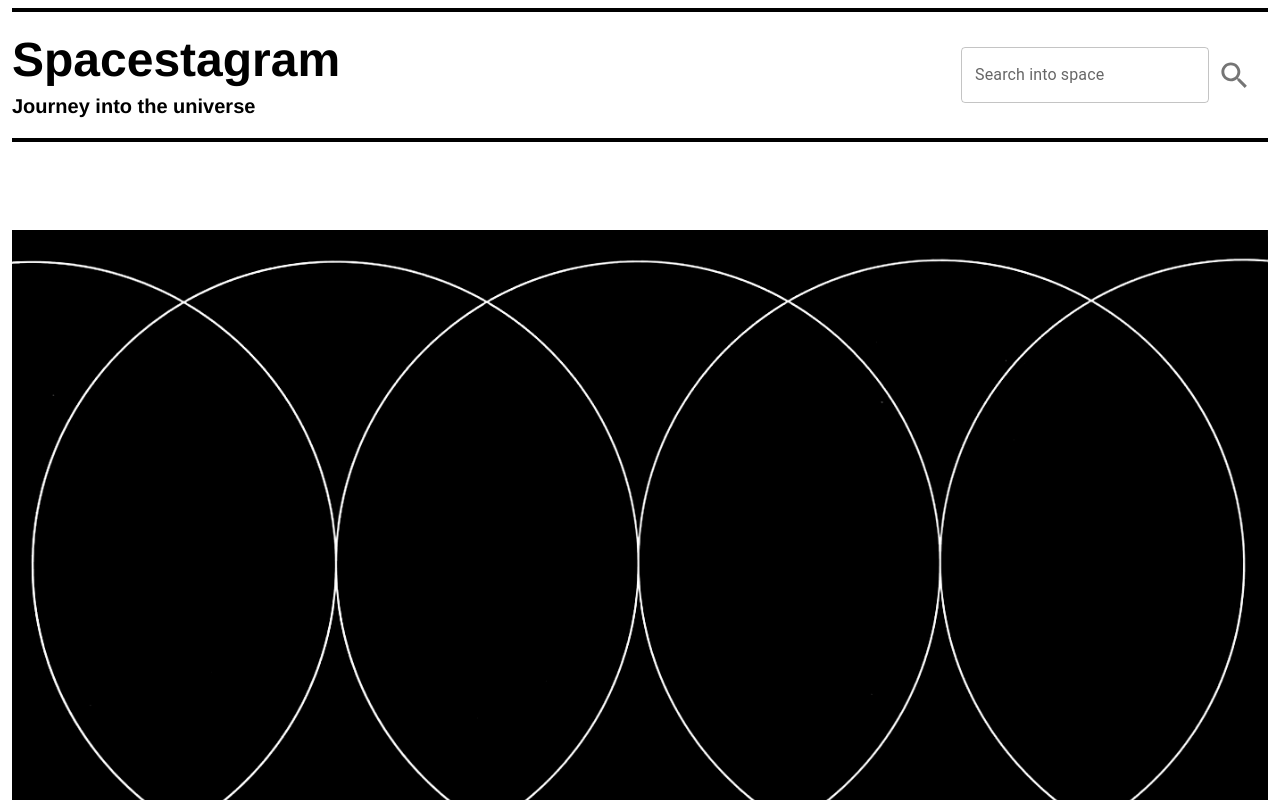
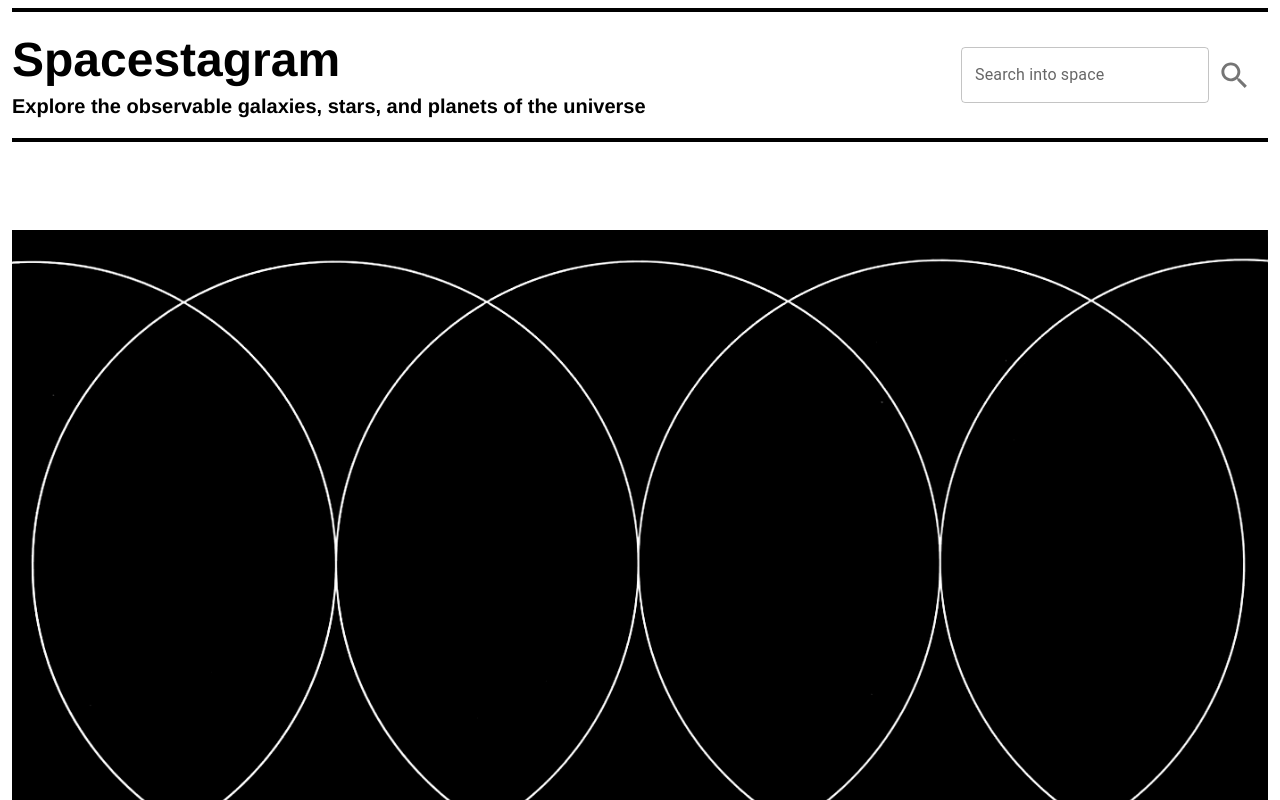
Before and after one commit to ocnerol/spacestagram, a React (Create React App) app: page / in a window 1280 px wide. Shown: the top 800 px of the page. Built offline with nearby package versions, Linux system fonts and the light colour scheme.

Commit message:
update subtitle to be more descriptive

```diff
--- a/src/components/AppTitle.js
+++ b/src/components/AppTitle.js
@@ -4,7 +4,9 @@ export default function AppTitle() {
   return (
     <div id="app-title">
       <h1 id="title-heading">Spacestagram</h1>
-      <p id="app-subtitle">Journey into the universe</p>
+      <p id="app-subtitle">
+        Explore the observable galaxies, stars, and planets of the universe
+      </p>
     </div>
   );
 }
```
